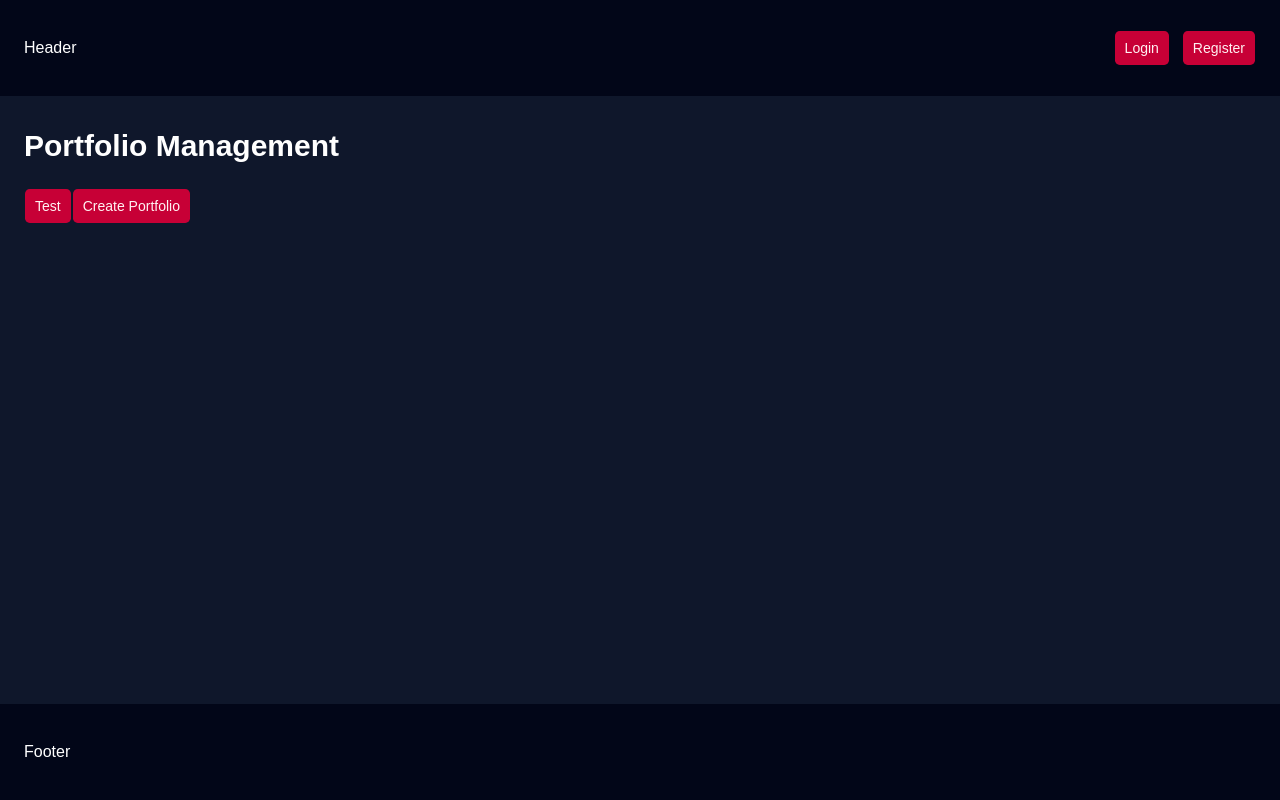
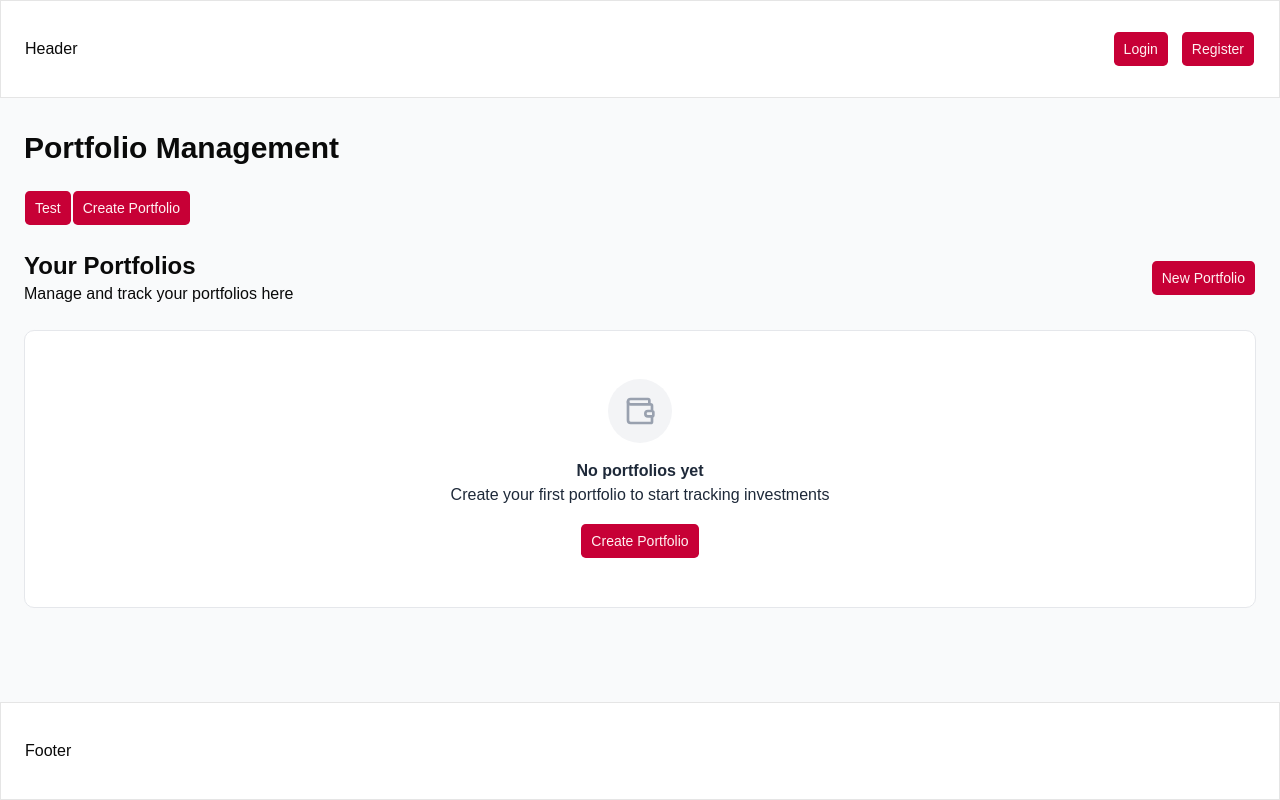
Before and after one commit to bilalkinali/PortfolioManagement.Api, a React (Vite) app in the folder portfoliomanagement.web/: page / in a window 1280 px wide. Built offline with nearby package versions, Linux system fonts and the light colour scheme.

Commit message:
Testing some visuals in App.tsx. I need to handle token in request headers automatically, instead of passing it manually for Auth.

```diff
--- a/portfoliomanagement.web/src/app/App.tsx
+++ b/portfoliomanagement.web/src/app/App.tsx
@@ -1,6 +1,7 @@
 import AppLayout from '@/app/layout/AppLayout'
 import { Button } from '@/components/ui/button'
-import CreatePortfolioDialog from '@/features/portfolios/components/CreatePortfolioDialog'
+import { Wallet } from 'lucide-react'
+import CreatePortfolioDialog from '@/features/portfolios/create/components/CreatePortfolioDialog'
 
 function App() {
     return (
@@ -8,6 +9,32 @@ function App() {
             <h1 className="text-3xl font-semibold mb-6">Portfolio Management</h1>
             <Button>Test</Button>
             <CreatePortfolioDialog onSuccess={() => console.log("Portfolio created")} />
+
+            <section className="mt-6">
+                {/* Get portfolios, if empty */}
+                <div className="mb-6 flex items-center justify-between">
+                    <div>
+                        <h1 className="text-2xl font-semibold">Your Portfolios</h1>
+                        <p className="text-1xl">Manage and track your portfolios here</p>
+                    </div>
+                    <Button>New Portfolio</Button>
+                </div>
+
+                <div className="rounded-xl border border-gray-200 bg-white p-12 text-center">
+                    <div className="mx-auto mb-4 flex h-16 w-16 items-center justify-center rounded-full bg-gray-100">
+                        <Wallet className="h-8 w-8 text-gray-400" />
+                    </div>
+
+                    <h3 className="font-semibold text-gray-800">No portfolios yet</h3>
+
+                    <p className="text-gray-800 mb-4">
+                        Create your first portfolio to start tracking investments
+                    </p>
+
+                    <Button>Create Portfolio</Button>
+                </div>
+                {/* Else show portfolio cards */}
+            </section>
         </AppLayout>
     );
 }
--- a/portfoliomanagement.web/src/app/layout/AppLayout.tsx
+++ b/portfoliomanagement.web/src/app/layout/AppLayout.tsx
@@ -7,7 +7,7 @@ type AppLayoutProps = {
 
 export default function AppLayout({ children }: AppLayoutProps) {
     return (
-        <div className="min-h-screen bg-slate-900 text-white flex flex-col">
+        <div className="min-h-screen bg-gray-50 flex flex-col">
             <Header />
             <main className="mx-auto w-full max-w-7xl flex-1 px-6 py-8">
                 {children}
--- a/portfoliomanagement.web/src/app/layout/Footer.tsx
+++ b/portfoliomanagement.web/src/app/layout/Footer.tsx
@@ -1,6 +1,6 @@
 export default function Footer() {
     return (
-        <footer className="bg-slate-950">
+        <footer className="bg-white border">
             <div className="mx-auto flex h-24 w-full max-w-7xl items-center justify-between px-6">
                 <div>Footer</div>
             </div>
--- a/portfoliomanagement.web/src/app/layout/Header.tsx
+++ b/portfoliomanagement.web/src/app/layout/Header.tsx
@@ -8,7 +8,7 @@ export default function Header() {
     const { isLoggedIn, user, logout } = useAuth();
 
     return (
-        <header className="bg-slate-950 text-white">
+        <header className="bg-white border">
             <div className="mx-auto flex h-24 w-full max-w-7xl items-center justify-between px-6">
             {/* testing structure and content */}
                 <div>Header</div>
--- /dev/null
+++ b/portfoliomanagement.web/src/features/portfolios/get/api/getPortfolios.ts
@@ -0,0 +1,21 @@
+export type PortfolioResponse = {
+    id: number;
+    name: string;
+    description?: string;
+    createdAt: string;
+}
+
+export async function getPortfolios(): Promise<PortfolioResponse[]> {
+    const response = await fetch("/api/portfolios", {
+        method: "GET",
+        headers: {
+            "Accept": "application/json",
+        }
+    });
+
+    if (!response.ok) {
+        throw new Error("Failed to fetch portfolios");
+    }
+
+    return response.json() as Promise<PortfolioResponse[]>;
+}
--- /dev/null
+++ b/portfoliomanagement.web/src/features/portfolios/get/components/EmptyPortfolioCard.tsx
@@ -0,0 +1 @@
+console.log("Hello World!")
```
Also changed, not shown: portfoliomanagement.web/src/features/portfolios/create/api/addTrade.ts (renamed from portfoliomanagement.web/src/features/portfolios/api/addTrade.ts), portfoliomanagement.web/src/features/portfolios/create/api/createPortfolio.ts (renamed from portfoliomanagement.web/src/features/portfolios/api/createPortfolio.ts), portfoliomanagement.web/src/features/portfolios/create/components/CreatePortfolioDialog.tsx (renamed from portfoliomanagement.web/src/features/portfolios/components/CreatePortfolioDialog.tsx), portfoliomanagement.web/src/features/portfolios/create/components/CreatePortfolioForm.tsx (renamed from portfoliomanagement.web/src/features/portfolios/components/CreatePortfolioForm.tsx), 1 other file (tests, documents, lock files or other folders). Lines whose indentation alone changed are shown as unchanged.
